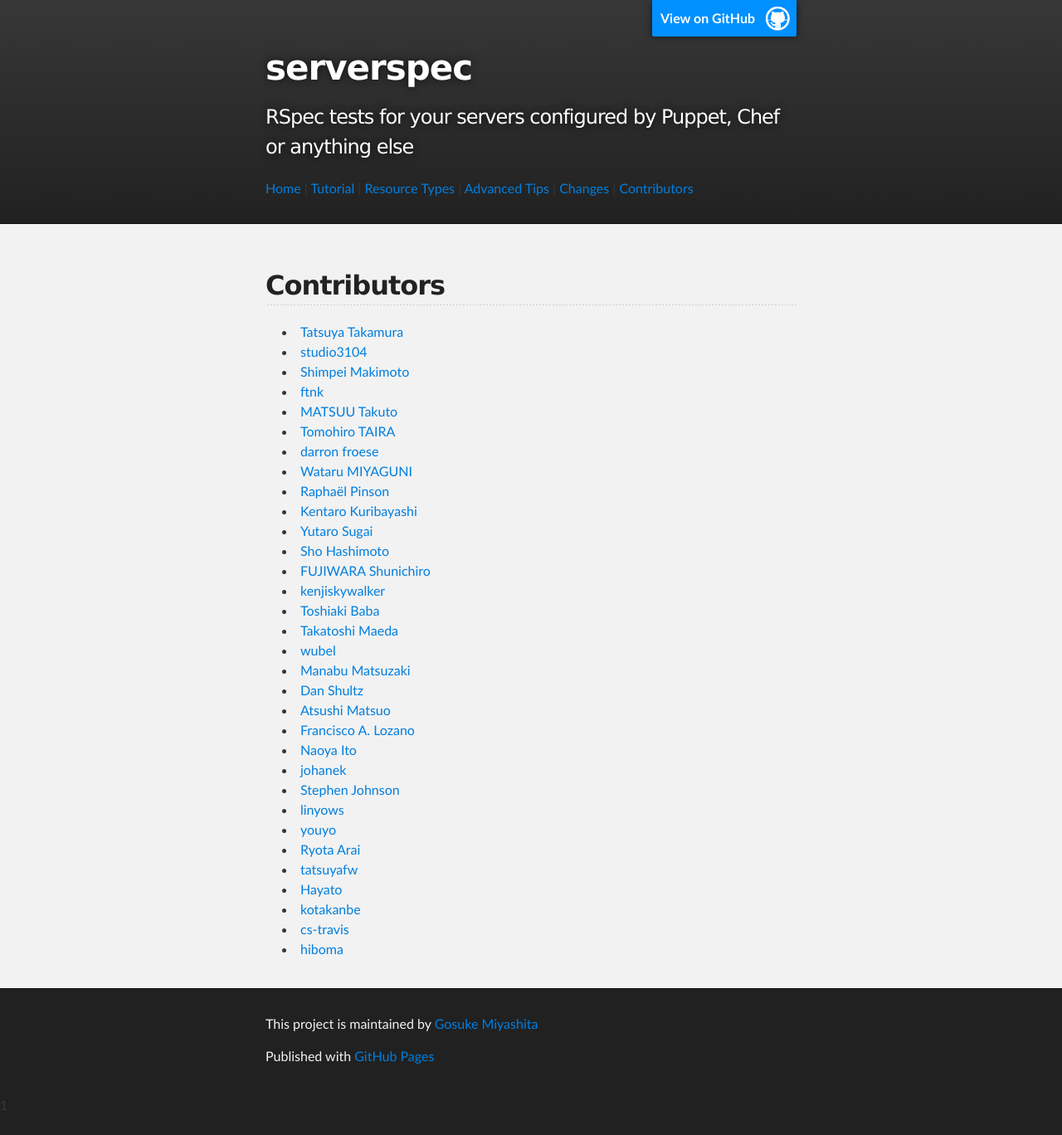
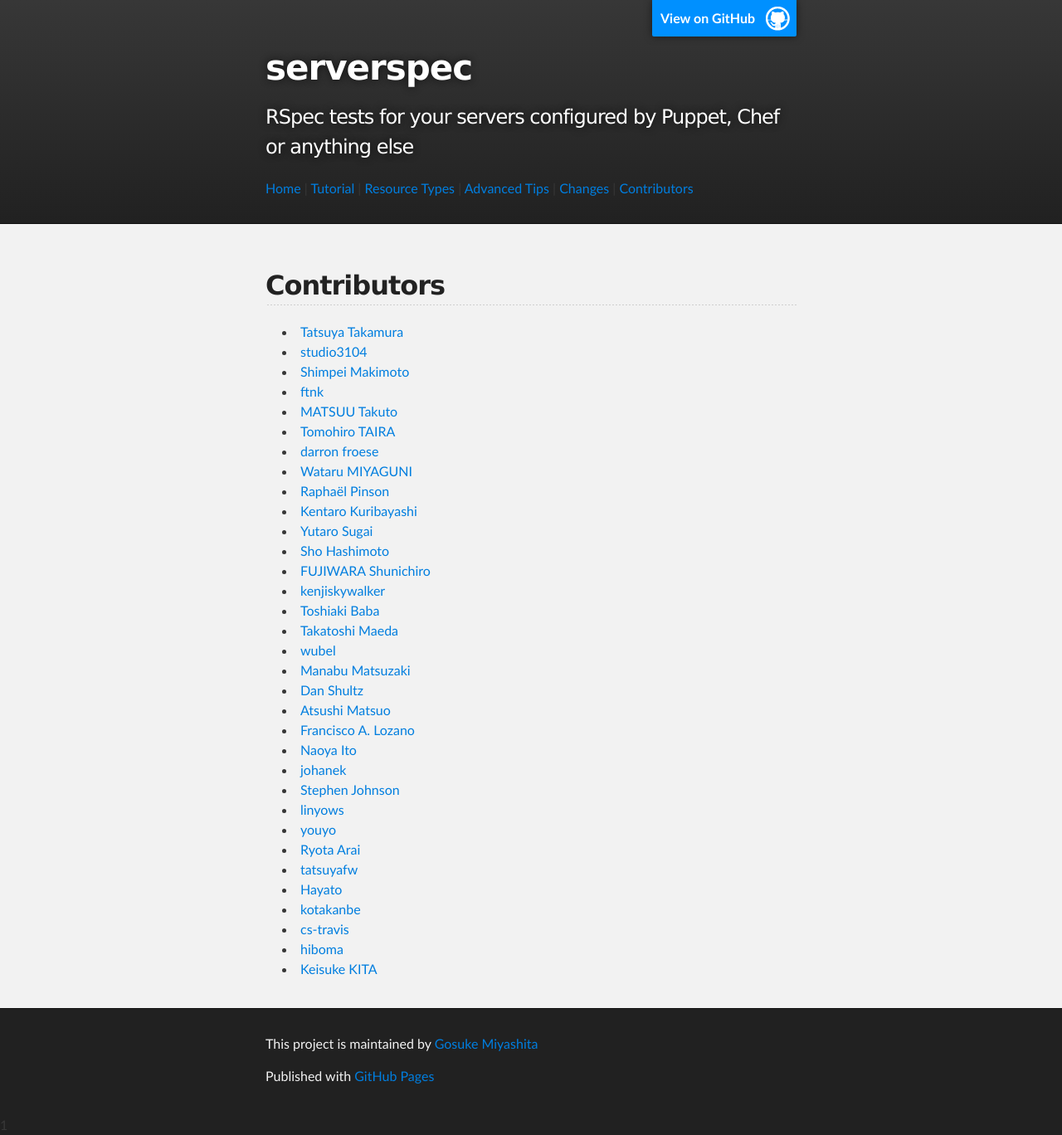
Before and after one commit to serverspec/serverspec.github.io, a Jekyll site: the page built from contributors.md, in a window 1280 px wide. Shown: the whole page at 83% size. Built offline with Jekyll 4.4.1, drawn with Linux system fonts in a browser that asks for light colours; Markdown is read by kramdown in place of the engine named in the settings; before the commit the page ends 1344 px from its top, so only the background shows below that.

Commit message:
Add a contributor

```diff
--- a/contributors.md
+++ b/contributors.md
@@ -37,3 +37,4 @@ title: Contributors
  * [kotakanbe](https://github.com/kotakanbe)
  * [cs-travis](https://github.com/cs-travis)
  * [hiboma](https://github.com/hiboma)
+ * [Keisuke KITA](https://github.com/kitak)
```
